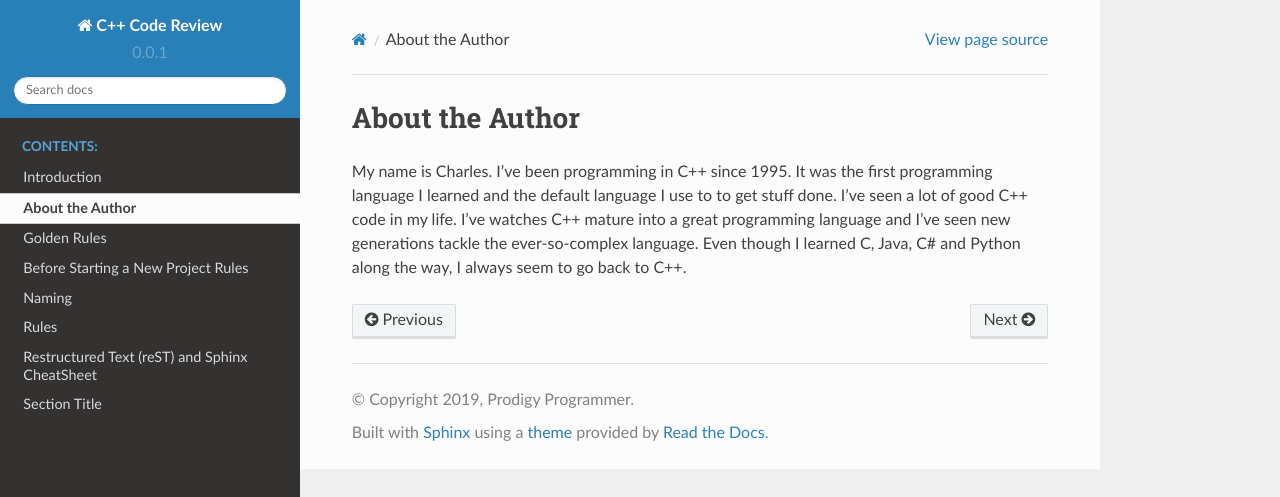
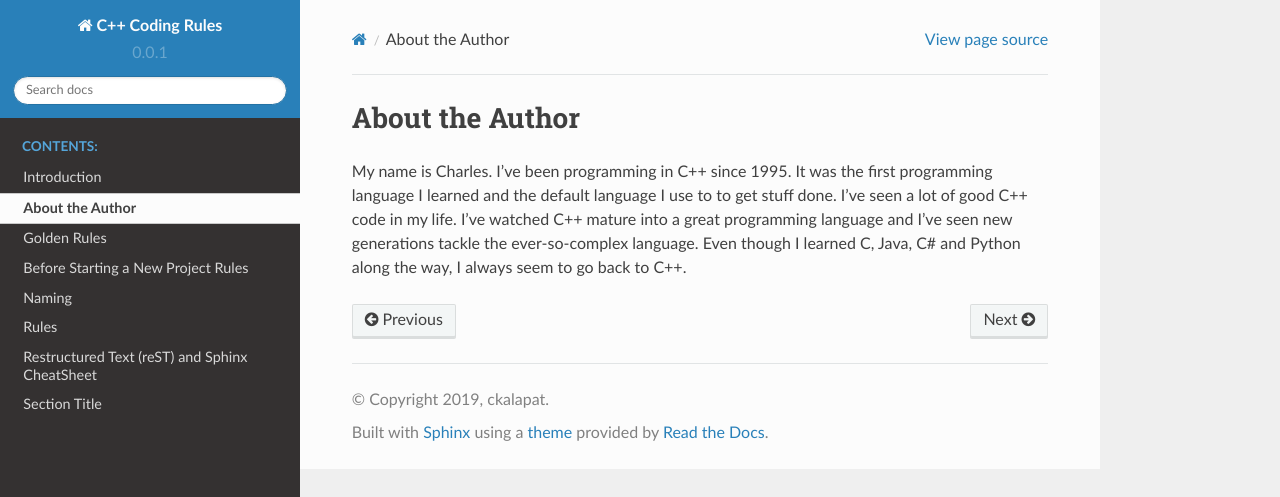
Before and after one commit to ckalapat/cpp-code-review, a Sphinx documentation site: the page built from source/01-about-the-author.rst, in a window 1280 px wide. Shown: the top 497 px of the page. Built offline with Sphinx 7.4.7 and the Read the Docs theme 2.0.0, drawn with Linux system fonts in a browser that asks for light colours.

Commit message:
Fixing title

```diff
--- a/source/01-about-the-author.rst
+++ b/source/01-about-the-author.rst
@@ -1,4 +1,4 @@
 About the Author
 ================
 
-My name is Charles.  I've been programming in C++ since 1995.  It was the first programming language I learned and the default language I use to to get stuff done.  I've seen a lot of good C++ code in my life.  I've watches C++ mature into a great programming language and I've seen new generations tackle the ever-so-complex language.  Even though I learned C, Java, C# and Python along the way, I always seem to go back to C++.
+My name is Charles.  I've been programming in C++ since 1995.  It was the first programming language I learned and the default language I use to to get stuff done.  I've seen a lot of good C++ code in my life.  I've watched C++ mature into a great programming language and I've seen new generations tackle the ever-so-complex language.  Even though I learned C, Java, C# and Python along the way, I always seem to go back to C++.
--- a/source/conf.py
+++ b/source/conf.py
@@ -1,6 +1,6 @@
 # -*- coding: utf-8 -*-
 #
-# C++ Code Review documentation build configuration file, created by
+# C++ Coding Rules documentation build configuration file, created by
 # sphinx-quickstart on Mon Mar 18 14:38:49 2019.
 #
 # This file is execfile()d with the current directory set to its
@@ -59,9 +59,9 @@ source_suffix = '.rst'
 master_doc = 'index'
 
 # General information about the project.
-project = u'C++ Code Review'
-copyright = u'2019, Prodigy Programmer'
-author = u'Prodigy Programmer'
+project = u'C++ Coding Rules'
+copyright = u'2019, ckalapat'
+author = u'Midnight Maker'
 
 # The version info for the project you're documenting, acts as replacement for
 # |version| and |release|, also used in various other places throughout the
@@ -127,7 +127,7 @@ html_sidebars = {
 # -- Options for HTMLHelp output ------------------------------------------
 
 # Output file base name for HTML help builder.
-htmlhelp_basename = 'CCodeReviewdoc'
+htmlhelp_basename = 'CppCodingRulesdoc'
 
 
 # -- Options for LaTeX output ---------------------------------------------
@@ -154,8 +154,8 @@ latex_elements = {
 # (source start file, target name, title,
 #  author, documentclass [howto, manual, or own class]).
 latex_documents = [
-    (master_doc, 'CCodeReview.tex', u'C++ Code Review Documentation',
-     u'Prodigy Programmer', 'manual'),
+    (master_doc, 'CppCodingRules.tex', u'C++ Coding Rules Documentation',
+     u'Midnight Maker', 'manual'),
 ]
 
 
@@ -164,7 +164,7 @@ latex_documents = [
 # One entry per manual page. List of tuples
 # (source start file, name, description, authors, manual section).
 man_pages = [
-    (master_doc, 'ccodereview', u'C++ Code Review Documentation',
+    (master_doc, 'cppcodingrules', u'C++ Coding Rules Documentation',
      [author], 1)
 ]
 
@@ -175,7 +175,7 @@ man_pages = [
 # (source start file, target name, title, author,
 #  dir menu entry, description, category)
 texinfo_documents = [
-    (master_doc, 'CCodeReview', u'C++ Code Review Documentation',
-     author, 'CCodeReview', 'One line description of project.',
+    (master_doc, 'CppCodingRules', u'C++ Coding Rules Documentation',
+     author, 'CppCodingRules', 'Battled-hardened rules on writing C++ code.',
      'Miscellaneous'),
 ]
```
Also changed, not shown: README.rst (+4 -4 lines), 1 other file.
